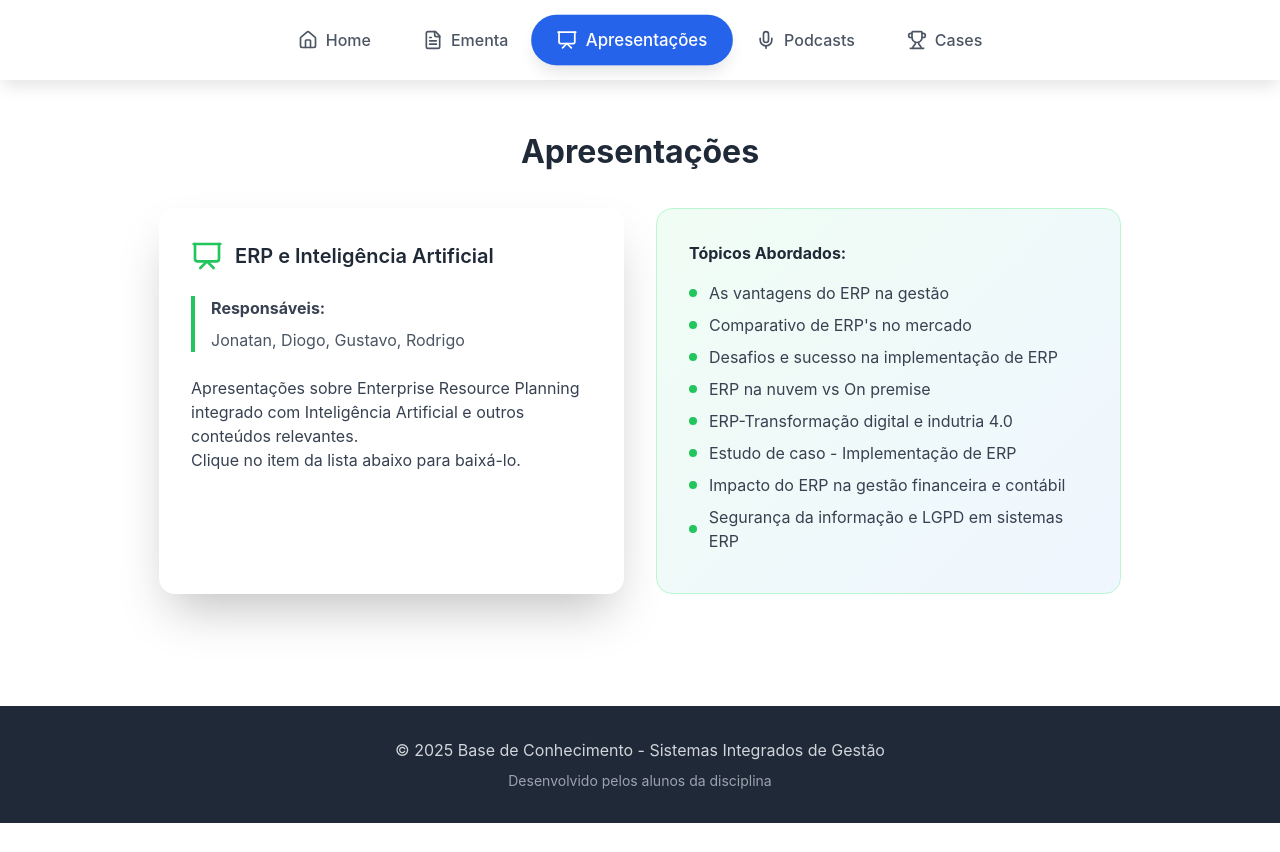
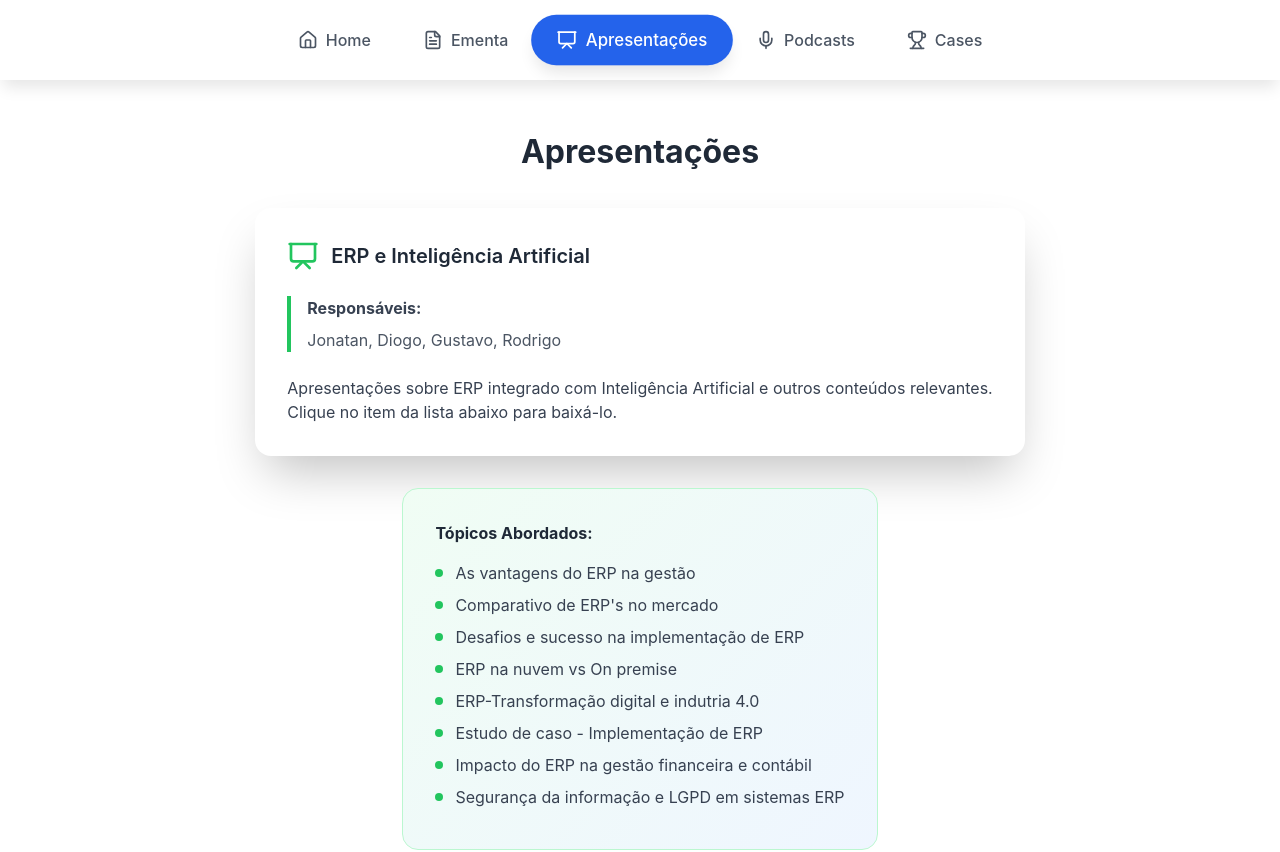
Before and after one commit to Fooyer/erp-site, a React (Vite) app: page /apresentacoes in a window 1280 px wide. Shown: the top 852 px of the page. Before the commit the page ends 823 px from the top, so only its background shows below. Built offline with nearby package versions, Linux system fonts and the light colour scheme.

Commit message:
modificação para o contexto correto

```diff
--- a/src/index.css
+++ b/src/index.css
@@ -296,9 +296,11 @@
 }
 
 .apresentacoes-grid {
-  display: grid;
-  grid-template-columns: repeat(auto-fit, minmax(400px, 1fr));
+  display: flex;
+  flex-wrap: wrap;
   gap: 2rem;
+  justify-content: center;
+  margin-top: 2rem;
 }
 
 .apresentacoes-responsible {
--- a/src/pages/Apresentacoes/index.jsx
+++ b/src/pages/Apresentacoes/index.jsx
@@ -20,8 +20,8 @@ const Apresentacoes = () => {
           </div>
 
           <p style={{ color: "rgb(55, 65, 81)" }}>
-            Apresentações sobre Enterprise Resource Planning integrado com
-            Inteligência Artificial e outros conteúdos relevantes.
+            Apresentações sobre ERP integrado com Inteligência Artificial e
+            outros conteúdos relevantes.
           </p>
           <p style={{ color: "rgb(55, 65, 81)" }}>
             Clique no item da lista abaixo para baixá-lo.
--- a/src/pages/Ementa/index.jsx
+++ b/src/pages/Ementa/index.jsx
@@ -1,5 +1,5 @@
-import React from "react"
-import { FileText } from "lucide-react"
+import React from "react";
+import { FileText } from "lucide-react";
 
 const Ementa = () => {
   return (
@@ -19,9 +19,8 @@ const Ementa = () => {
 
         <div className="description">
           <p>
-            Aqui você encontrará toda a documentação da disciplina de Sistemas
-            Integrados de Gestão, incluindo objetivos, metodologia, cronograma e
-            recursos necessários.
+            Aqui você encontrará toda a ementa da disciplina de Sistemas
+            Integrados de Gestão.
           </p>
         </div>
 
@@ -37,7 +36,7 @@ const Ementa = () => {
         </div>
       </div>
     </div>
-  )
-}
+  );
+};
 
-export default Ementa
+export default Ementa;
```
